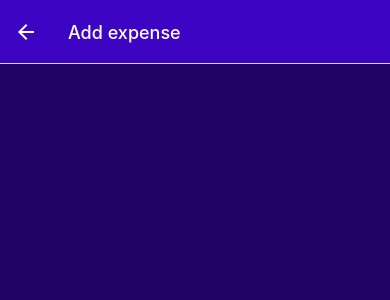
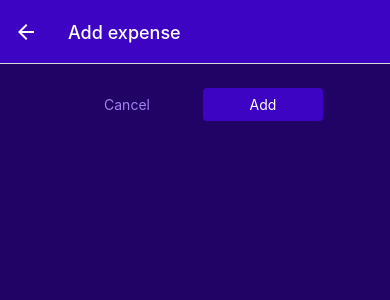
Before and after one commit to sabinario/expenses-app-ts, a React Native app: screen /ManageExpenses in a window 390 px wide. Shown: the top 300 px of the page. Built offline with nearby package versions, Linux system fonts and the light colour scheme.

Commit message:
spread state across app

```diff
--- a/components/ExpensesOutput/ExpenseItem.tsx
+++ b/components/ExpensesOutput/ExpenseItem.tsx
@@ -12,7 +12,7 @@ import { getFormatterDate } from '../../util/date';
 interface ExpenseItemProps {
 	description: string;
 	amount: number;
-	date: Date;
+	date: string;
 	id: string;
 }
 
@@ -34,7 +34,9 @@ const ExpenseItem = ({ description, amount, date, id }: ExpenseItemProps) => {
 					<Text style={[styles.textBase, styles.description]}>
 						{description}
 					</Text>
-					<Text style={styles.textBase}>{getFormatterDate(date)}</Text>
+					<Text style={styles.textBase}>
+						{getFormatterDate(new Date(date))}
+					</Text>
 				</View>
 				<View style={styles.amountContainer}>
 					<Text style={styles.amount}>{amount.toFixed(2)}</Text>
--- a/components/ExpensesOutput/ExpensesOutput.tsx
+++ b/components/ExpensesOutput/ExpensesOutput.tsx
@@ -1,40 +1,47 @@
 import React from 'react';
 
-import { StyleSheet, View } from 'react-native';
+import { StyleSheet, Text, View } from 'react-native';
 
 import { GlobalStyles } from '../../constants/styles';
-import { DUMMY_DATA } from '../../dummy-data';
 import ExpensesList from './ExpensesList';
 import ExpensesSummary from './ExpensesSummary';
 
-export class Expense {
-	constructor(
-		public id: string,
-		public date: Date,
-		public description: string,
-		public amount: number
-	) {}
+export interface Expense {
+	id: string;
+	date: string;
+	description: string;
+	amount: number;
 }
 
-const DUMMY_EXPENSES: Expense[] = DUMMY_DATA.map((data) => {
-	return new Expense(
-		data.id,
-		new Date(data.date),
-		data.description,
-		data.price
-	);
+/* const DUMMY_EXPENSES: Expense[] = DUMMY_DATA.map((data) => {
+	return new Expense({
+		id: data.id,
+		date: new Date(data.date).toISOString(),
+		description: data.description,
+		amount: data.price,
+	});
 });
-
+ */
 interface ExpensesOutputProps {
-	expenses?: Expense[];
+	expenses: Expense[];
 	expensesPeriod: string;
+	fallbackText: string;
 }
 
-const ExpensesOutput = ({ expenses, expensesPeriod }: ExpensesOutputProps) => {
+const ExpensesOutput = ({
+	expenses,
+	expensesPeriod,
+	fallbackText,
+}: ExpensesOutputProps) => {
+	let content = <Text style={styles.infoText}>{fallbackText}</Text>;
+
+	if (expenses.length > 0) {
+		content = <ExpensesList expenses={expenses} />;
+	}
 	return (
 		<View style={styles.rootContainer}>
-			<ExpensesSummary expenses={DUMMY_EXPENSES} periodName={expensesPeriod} />
-			<ExpensesList expenses={DUMMY_EXPENSES} />
+			<ExpensesSummary expenses={expenses} periodName={expensesPeriod} />
+			{content}
 		</View>
 	);
 };
@@ -48,4 +55,10 @@ const styles = StyleSheet.create({
 		paddingTop: 24,
 		backgroundColor: GlobalStyles.colors.primary700,
 	},
+	infoText: {
+		color: '#FFF',
+		fontSize: 16,
+		textAlign: 'center',
+		marginTop: 32,
+	},
 });
--- /dev/null
+++ b/components/UI/Button.tsx
@@ -0,0 +1,52 @@
+import React from 'react';
+
+import { Pressable, StyleSheet, Text, View } from 'react-native';
+
+import { GlobalStyles } from '../../constants/styles';
+
+interface Props {
+	children: React.ReactNode;
+	onPress: () => void;
+	mode?: 'flat';
+	style?: {};
+}
+
+export default function Button({ children, onPress, mode, style }: Props) {
+	return (
+		<View style={style}>
+			<Pressable
+				onPress={onPress}
+				style={({ pressed }) => pressed && styles.pressed}
+			>
+				<View style={[styles.button, mode === 'flat' && styles.flat]}>
+					<Text style={[styles.buttonText, mode === 'flat' && styles.flatText]}>
+						{children}
+					</Text>
+				</View>
+			</Pressable>
+		</View>
+	);
+}
+
+const styles = StyleSheet.create({
+	button: {
+		borderRadius: 4,
+		padding: 8,
+		backgroundColor: GlobalStyles.colors.primary500,
+	},
+	flat: {
+		backgroundColor: 'transparent',
+	},
+	buttonText: {
+		color: '#FFF',
+		textAlign: 'center',
+	},
+	flatText: {
+		color: GlobalStyles.colors.primary200,
+	},
+	pressed: {
+		opacity: 0.5,
+		backgroundColor: GlobalStyles.colors.primary100,
+		borderRadius: 4,
+	},
+});
--- a/dummy-data.js
+++ b/dummy-data.js
@@ -9,19 +9,19 @@ export const DUMMY_DATA = [
 		id: '308386a7-4ad6-4aca-8454-2e164ca69a0c',
 		description: 'Wine',
 		price: 244,
-		date: '7/11/2022',
+		date: '8/22/2022',
 	},
 	{
 		id: 'db4bceca-fa8a-434f-88cc-6c9ba4724527',
 		description: 'Pasta',
 		price: 198,
-		date: '2/17/2022',
+		date: '8/24/2022',
 	},
 	{
 		id: 'ad8685df-a952-4882-a73a-c2f5b161afce',
 		description: 'Sherbet',
 		price: 49,
-		date: '4/5/2022',
+		date: '8/24/2022',
 	},
 	{
 		id: '8f3ba683-f32f-40e5-8c99-0e5120706444',
@@ -45,7 +45,7 @@ export const DUMMY_DATA = [
 		id: '3bc57e53-e3dc-4eaa-b2fb-9e57f5c07142',
 		description: 'Tea',
 		price: 265,
-		date: '3/11/2022',
+		date: '8/25/2022',
 	},
 	{
 		id: '85f48772-ca24-4f5a-942d-5ac2e46ada3d',
--- a/screens/AllExpenses.tsx
+++ b/screens/AllExpenses.tsx
@@ -3,9 +3,18 @@ import React from 'react';
 import { StyleSheet } from 'react-native';
 
 import ExpensesOutput from '../components/ExpensesOutput/ExpensesOutput';
+import { useAppSelector } from '../hooks/reduxHooks';
 
 const AllExpensesScreen = () => {
-	return <ExpensesOutput expensesPeriod='Total' />;
+	const state = useAppSelector((state) => state.expenses);
+
+	return (
+		<ExpensesOutput
+			expensesPeriod='Total'
+			expenses={state.expenses}
+			fallbackText='No registered expenses found'
+		/>
+	);
 };
 
 export default AllExpensesScreen;
--- a/screens/ManageExpense.tsx
+++ b/screens/ManageExpense.tsx
@@ -1,16 +1,29 @@
+import 'react-native-get-random-values';
+
 import React, { useLayoutEffect } from 'react';
 
+import { nanoid } from 'nanoid';
 import { StyleSheet, View } from 'react-native';
 
 import type { NativeStackScreenProps } from '@react-navigation/native-stack';
 
 import { RootStackParamList } from '../App';
+import Button from '../components/UI/Button';
 import IconButton from '../components/UI/IconButton';
 import { GlobalStyles } from '../constants/styles';
+import { useAppDispatch, useAppSelector } from '../hooks/reduxHooks';
+import {
+	addExpense,
+	deleteExpense,
+	updateExpense,
+} from '../redux/reducers/expenses';
 
 type Props = NativeStackScreenProps<RootStackParamList, 'ManageExpenses'>;
 
 const ManageExpenseScreen = ({ route, navigation }: Props) => {
+	const state = useAppSelector((state) => state.expenses);
+	const dispatch = useAppDispatch();
+
 	const expenseId = route.params?.expenseId;
 	const isEditing = !!expenseId;
 
@@ -20,10 +33,40 @@ const ManageExpenseScreen = ({ route, navigation }: Props) => {
 		});
 	}, [isEditing]);
 
-	function deleteExpenseHandler() {}
+	function deleteExpenseHandler() {
+		dispatch(deleteExpense({ id: expenseId }));
+		navigation.goBack();
+	}
+	function cancelHandler() {
+		navigation.goBack();
+	}
+	function confirmHandler() {
+		if (isEditing) {
+			dispatch(updateExpense({ id: expenseId, description: 'TESTING' }));
+		} else {
+			const date = new Date().toISOString();
+			dispatch(
+				addExpense({
+					description: 'A book',
+					amount: 99.99,
+					date,
+					id: nanoid(6),
+				})
+			);
+		}
+		navigation.goBack();
+	}
 
 	return (
 		<View style={styles.container}>
+			<View style={styles.buttons}>
+				<Button mode={'flat'} onPress={cancelHandler} style={styles.button}>
+					Cancel
+				</Button>
+				<Button onPress={confirmHandler} style={styles.button}>
+					{isEditing ? 'Update' : 'Add'}
+				</Button>
+			</View>
 			{isEditing && (
 				<View style={styles.deleteContainer}>
 					<IconButton
@@ -46,6 +89,15 @@ const styles = StyleSheet.create({
 		padding: 24,
 		backgroundColor: GlobalStyles.colors.primary800,
 	},
+	buttons: {
+		flexDirection: 'row',
+		alignItems: 'center',
+		justifyContent: 'center',
+	},
+	button: {
+		minWidth: 120,
+		marginHorizontal: 8,
+	},
 	deleteContainer: {
 		marginTop: 16,
 		paddingTop: 8,
--- a/screens/RecentExpenses.tsx
+++ b/screens/RecentExpenses.tsx
@@ -3,9 +3,26 @@ import React from 'react';
 import { StyleSheet } from 'react-native';
 
 import ExpensesOutput from '../components/ExpensesOutput/ExpensesOutput';
+import { useAppSelector } from '../hooks/reduxHooks';
+import { getDateMinusDays } from '../util/date';
 
 const RecentExpensesScreen = () => {
-	return <ExpensesOutput expensesPeriod='Last 7 days' />;
+	const state = useAppSelector((state) => state.expenses);
+
+	const recentExpenses = state.expenses.filter((expense) => {
+		const today = new Date();
+		const date7DaysAgo = getDateMinusDays(today, 7);
+
+		return new Date(expense.date) > date7DaysAgo;
+	});
+
+	return (
+		<ExpensesOutput
+			expensesPeriod='Last 7 days'
+			expenses={recentExpenses}
+			fallbackText='No expenses in the last 7 days'
+		/>
+	);
 };
 
 export default RecentExpensesScreen;
--- a/util/date.ts
+++ b/util/date.ts
@@ -1,3 +1,7 @@
 export function getFormatterDate(date: Date) {
 	return `${date.getDate()}-${date.getMonth() + 1}-${date.getFullYear()}`;
 }
+
+export function getDateMinusDays(date: Date, days: number) {
+	return new Date(date.getFullYear(), date.getMonth(), date.getDate() - days);
+}
```
Also changed, not shown: 1 other file (tests, documents, lock files or other folders).
